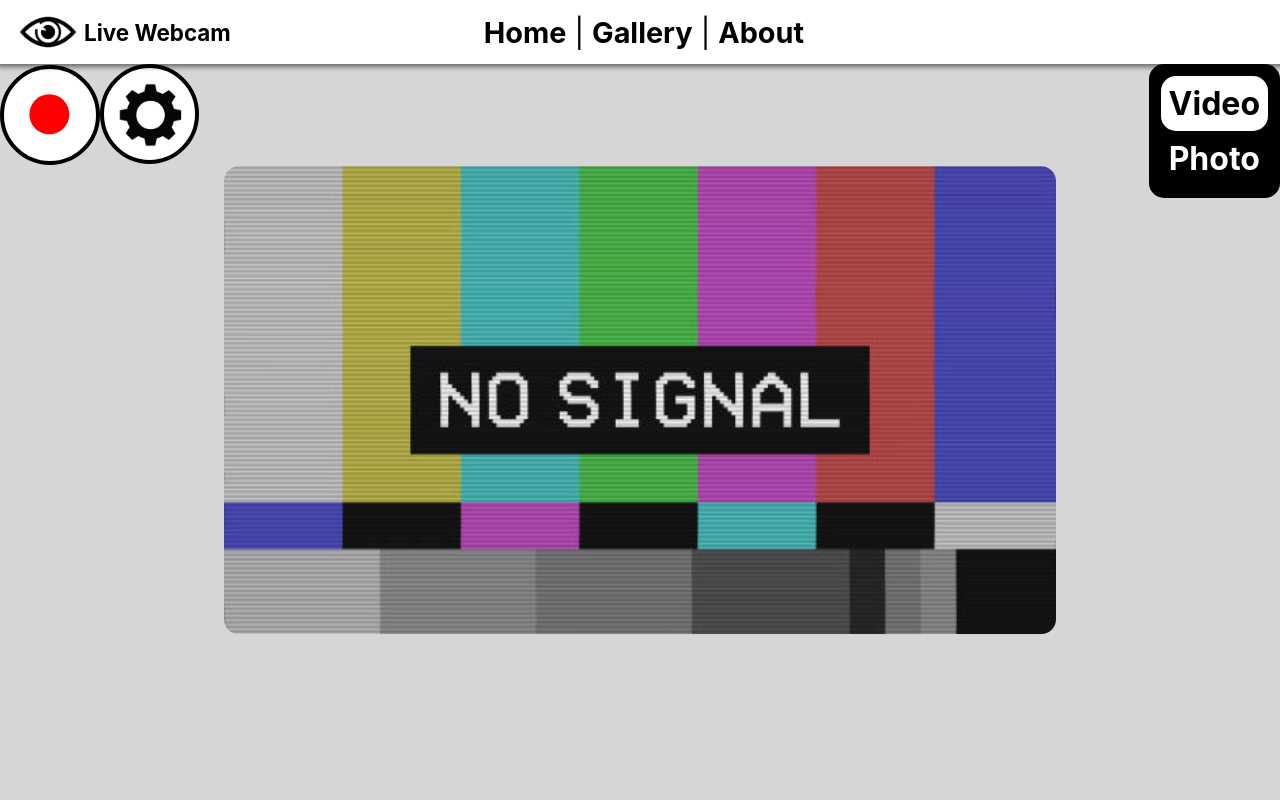
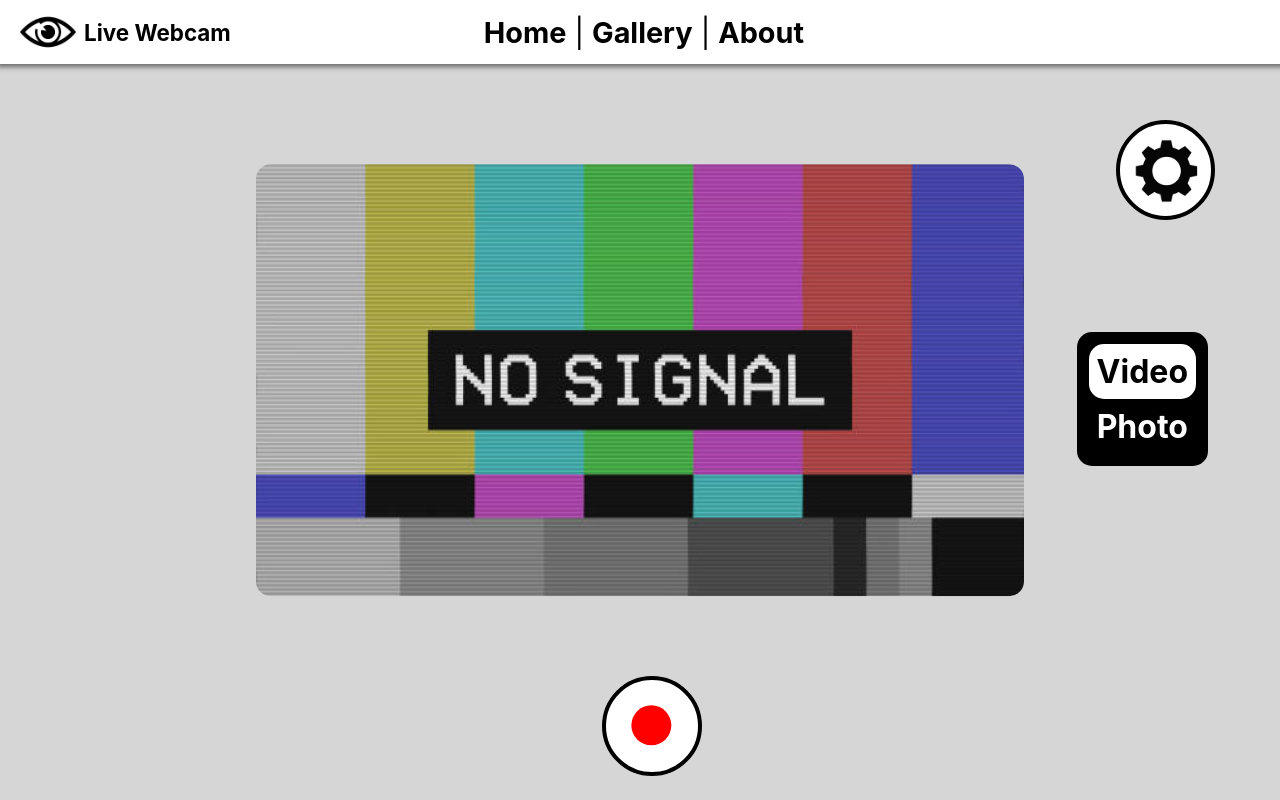
Before and after one commit to Rookies111/Live-Webcam, a Vue app in the folder front-end/: page / in a window 1280 px wide. Built offline with nearby package versions, Linux system fonts and the light colour scheme.

Commit message:
Refactor HomeView and LayoutDefault for improved UI and code organization

```diff
--- a/front-end/src/app/HomeView.vue
+++ b/front-end/src/app/HomeView.vue
@@ -5,26 +5,45 @@ const mode = ref('video')
 
 function changeMode(newMode) {
   console.log(newMode)
+  document.getElementById(mode.value).classList.remove('select')
   mode.value = newMode
+  document.getElementById(mode.value).classList.add('select')
+}
+
+function toggleSettingPanel() {
+  const settingPanel = document.querySelector('.setting_panel')
+  console.log(settingPanel.style.width)
+  if (settingPanel.style.width === '0px') {
+    settingPanel.style.width = '45vw'
+  } else {
+    settingPanel.style.width = '0px'
+  }
 }
 </script>
 
 <template>
   <img src="../assets/no_signal.jpg" class="screen" />
-  <img src="../assets/icons/Record Button.svg" class="button" />
-  <img src="../assets/icons/Setting Button.svg" class="button" />
+  <img src="../assets/icons/Record Button.svg" class="record" />
+  <img src="../assets/icons/Setting Button.svg" class="setting" @click="toggleSettingPanel()" />
   <div id="mode_selector">
-    <div class="select" @click="changeMode('video')">Video</div>
-    <div @click="changeMode('photo')">Photo</div>
+    <div class="select" id="video" @click="changeMode('video')">Video</div>
+    <div id="photo" @click="changeMode('photo')">Photo</div>
+  </div>
+  <div class="setting_panel">
+    <div class="title">
+      <strong>Setting</strong>
+      <img src="../assets/icons/Close Button.svg" @click="toggleSettingPanel()" />
+    </div>
+    <hr />
   </div>
 </template>
 
-<style>
+<style scoped>
 .screen {
-  width: 65vw;
+  width: 60vw;
   border-radius: 15px;
   position: absolute;
-  top: 50%;
+  top: 47.5%;
   left: 50%;
   -ms-transform: translate(-50%, -50%);
   transform: translate(-50%, -50%);
@@ -35,8 +54,11 @@ function changeMode(newMode) {
   background-color: #000;
   color: #fff;
   padding: 0.75rem;
+  margin: 0.75rem 4.5rem;
   border-radius: 15px;
-  float: right;
+  position: absolute;
+  top: 40%;
+  right: 0%;
 }
 
 #mode_selector div {
@@ -51,9 +73,69 @@ function changeMode(newMode) {
 .select {
   background-color: #fff;
   color: #000;
+  transition: all 0.75s;
 }
 
-.active {
-  display: block;
+.setting {
+  position: absolute;
+  top: 15%;
+  right: 5%;
+  transition: all 0.25s;
+  cursor: pointer;
+}
+
+.setting:active {
+  transform: rotate(90deg) scale(0.9);
+}
+
+.record {
+  position: absolute;
+  bottom: 3%;
+  left: 47%;
+  cursor: pointer;
+  transition: all 0.5s;
+}
+
+.record:active {
+  transform: scale(0.9);
+}
+
+.setting_panel {
+  width: 0;
+  height: 100%;
+  padding: 1rem;
+  background-color: rgba(0, 0, 0, 0.85);
+  position: fixed;
+  right: -2rem;
+  color: white;
+  transition: all 0.5s;
+  z-index: 1;
+}
+
+.setting_panel .title {
+  padding: 0.5rem 1rem;
+  display: grid;
+  grid-template-columns: auto auto;
+}
+
+.setting_panel strong {
+  font-size: 2.5rem;
+}
+
+.setting_panel img {
+  width: 3rem;
+  position: relative;
+  left: 75%;
+  cursor: pointer;
+}
+
+.setting_panel hr {
+  width: 92.5%;
+  height: 3px;
+  position: relative;
+  right: 1.5%;
+  background-color: white;
+  border: 0;
+  margin: 0 auto;
 }
 </style>
--- a/front-end/src/app/LayoutDefault.vue
+++ b/front-end/src/app/LayoutDefault.vue
@@ -21,7 +21,7 @@ import { RouterLink } from 'vue-router'
   </div>
 </template>
 
-<style>
+<style scoped>
 nav {
   width: 100%;
   height: 3.5rem;
```
Also changed, not shown: front-end/src/assets/icons/Close Button.svg (added).
